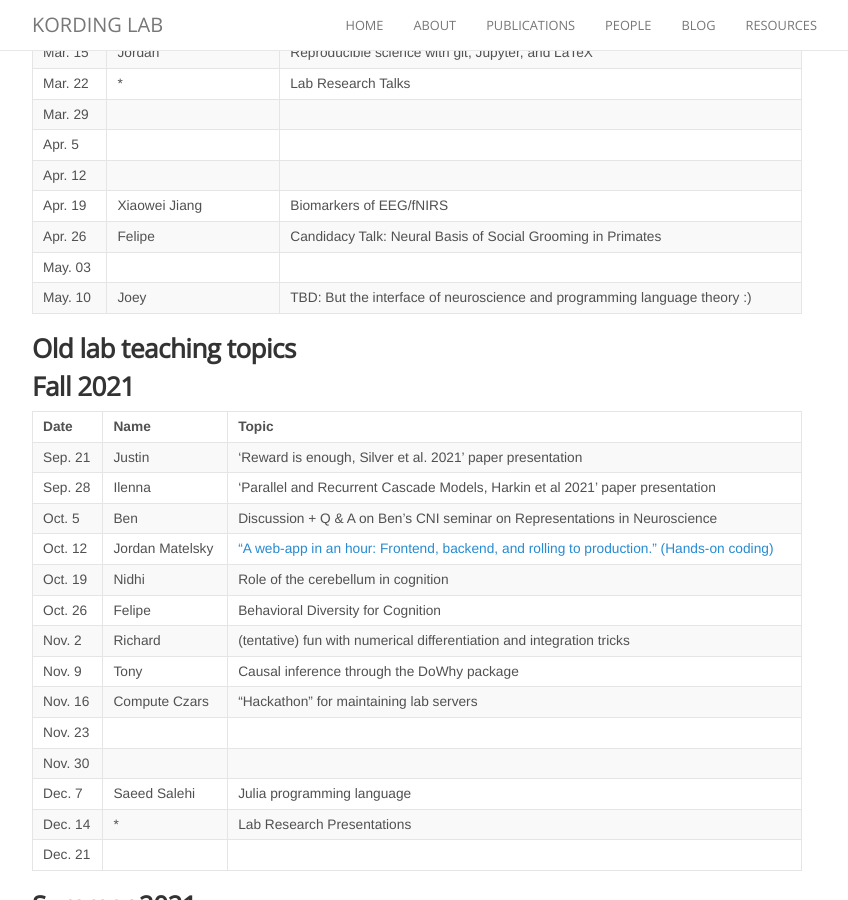
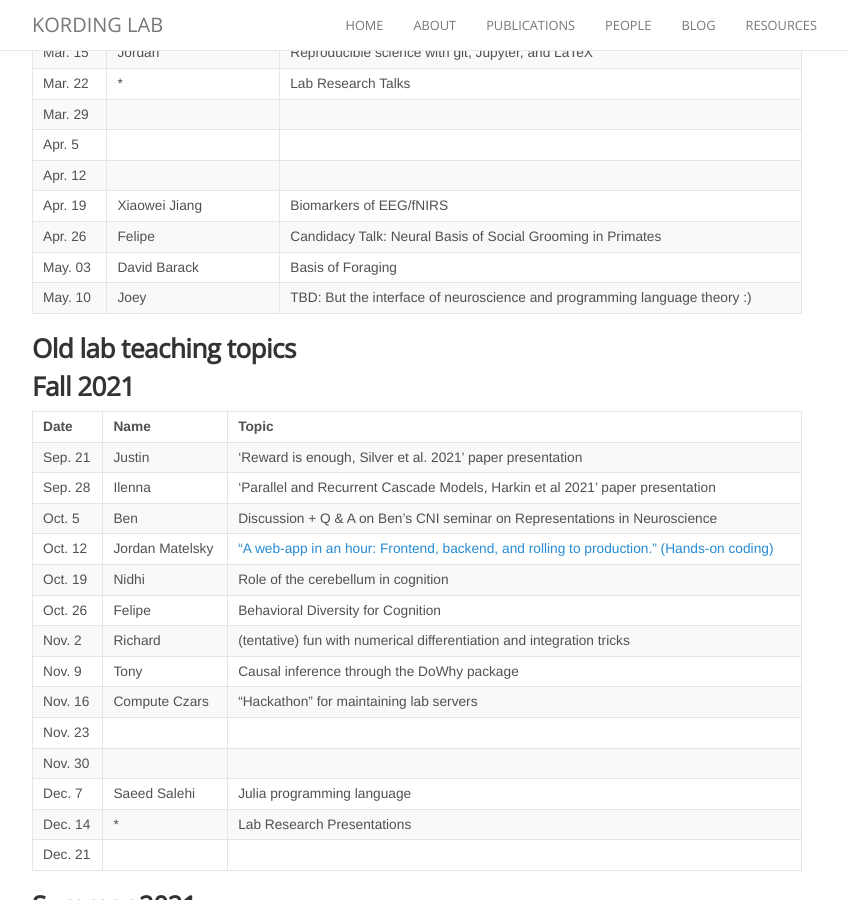
Before and after one commit to KordingLab/KordingLab.github.io, a Jekyll site: the page built from _posts/2021-01-01-upcoming-lab-teaching.md, in a window 1280 px wide and 900 px high, scrolled down 849 px. Shown: the whole window, without its empty margins (223-1071 px from the left). Built offline with Jekyll 4.4.1, drawn with Linux system fonts in a browser that asks for light colours; nearby versions of some CDN libraries; comment, search, counter and statistics services are not loaded.

Commit message:
Update 2021-01-01-upcoming-lab-teaching.md

```diff
--- a/_posts/2021-01-01-upcoming-lab-teaching.md
+++ b/_posts/2021-01-01-upcoming-lab-teaching.md
@@ -33,7 +33,7 @@ Please list below, topics you would like to learn more about (you may share your
 | Apr. 12 |  | |
 | Apr. 19 | Xiaowei Jiang | Biomarkers of EEG/fNIRS
 | Apr. 26 | Felipe | Candidacy Talk: Neural Basis of Social Grooming in Primates
-| May. 03 | | |
+| May. 03 | David Barack | Basis of Foraging |
 | May. 10 | Joey | TBD: But the interface of neuroscience and programming language theory :)
 
 
```
